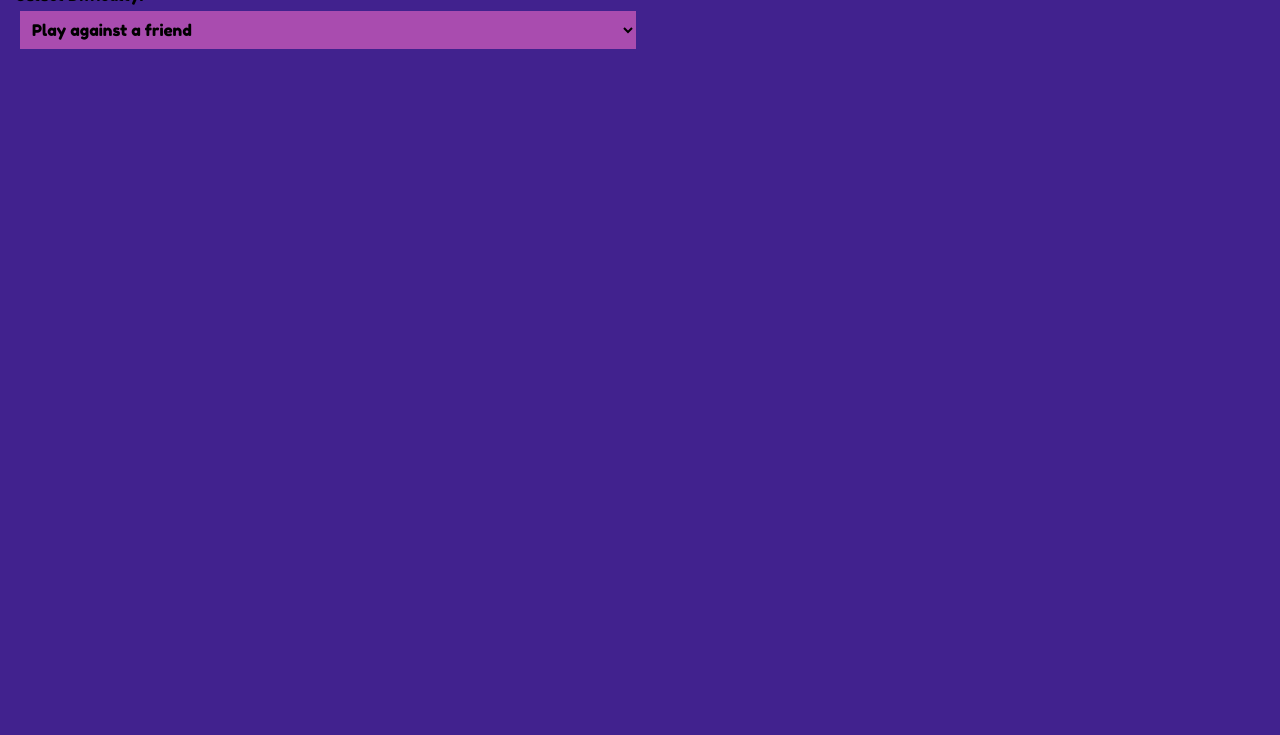
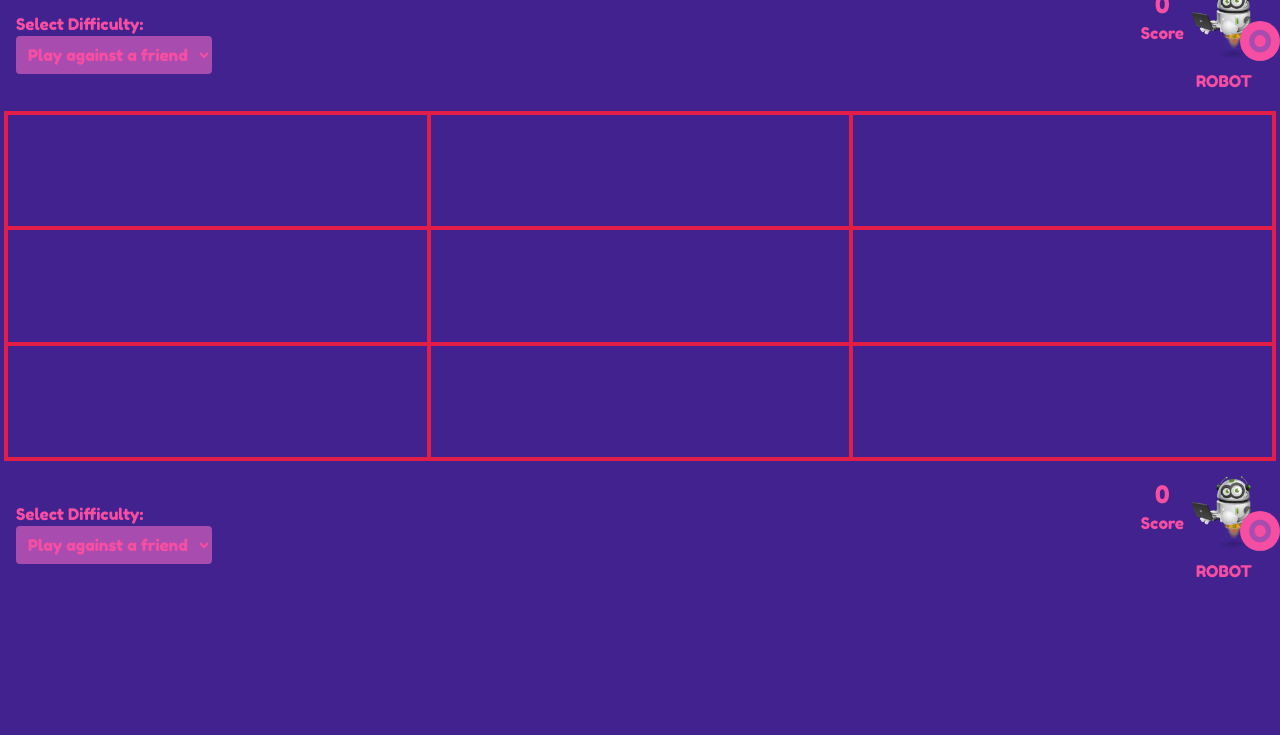
Before and after one commit to lance28-beep/PROJECT-TIC-TAC-TOE, a website built with Vite: page index.html in a window 1280 px wide. Shown: the part 65-800 px from the top of the page. Built offline with nearby package versions, Linux system fonts and the light colour scheme.

Commit message:
design front-end tailwind

```diff
--- a/index.html
+++ b/index.html
@@ -17,17 +17,70 @@
   <div class="flex flex-row justify-center">
    <h1 class="text-4xl font-bold text-[#F54EA2] underline mt-2">tic-tac-toe</h1>
   </div>
-  <div class="flex flex-col w-1/2">
-   <label for="Diffulty">Select Difficulty:</label>
-   <select id="cars" class="bg-[#A94CAF] p-2 m-1">
-    <option value="Easy">Easy</option>
-    <option value="Medium">Medium</option>
-    <option value="Impossible">Impossible</option>
-    <option value="friend" selected>Play against a friend</option>
-   </select>
+  <div class="flex flex-row">
+   <div class="flex flex-col justify-center items-start w-1/2 h-[120px]">
+    <label for="Diffulty" class="text-[#F54EA2]">Select Difficulty:</label>
+    <select id="cars" class="bg-[#A94CAF] text-[#F54EA2] rounded p-2 pt-2">
+     <option value="Easy">Easy</option>
+     <option value="Medium">Medium</option>
+     <option value="Impossible">Impossible</option>
+     <option value="friend" selected>Play against a friend</option>
+    </select>
+   </div>
+   <div class="flex flex-col justify-center items-end h-[100px] w-1/2 border-orange-600">
+    <div class=" relative h-auto w-20 ">
+     <div class="absolute flex justify-center items-center flex-col right-20 top-4">
+      <p class="text-2xl text-[#F54EA2]">0</p>
+      <p class="text-[#F54EA2]">Score</p>
+     </div>
+     <img class="w-full h-auto object-cover" src="img/computer.png" alt="robot">
+     <p class="text-[#F54EA2] flex justify-center items-center w-full uppercase">Robot</p>
+     <div
+      class="w-[40px] h-[40px] text-3xl bg-[#F54EA2] flex justify-center items-center rounded-full text-[#A94CAF] absolute bottom-8 left-14">
+      <p>O</p>
+     </div>
+    </div>
+   </div>
   </div>
  </div>
-
+ <div class="mt-2 grid grid-cols-3 h-[350px] mx-1 border-2 border-rose-600 ">
+  <div class="border-2 border-rose-600"></div>
+  <div class="border-2 border-rose-600"></div>
+  <div class="border-2 border-rose-600"></div>
+  <div class="border-2 border-rose-600"></div>
+  <div class="border-2 border-rose-600"></div>
+  <div class="border-2 border-rose-600"></div>
+  <div class="border-2 border-rose-600"></div>
+  <div class="border-2 border-rose-600"></div>
+  <div class="border-2 border-rose-600"></div>
+ </div>
+ <div class="container px-4 mt-3">
+  <div class="flex flex-row">
+   <div class="flex flex-col justify-center items-start w-1/2 h-[120px]">
+    <label for="Diffulty" class="text-[#F54EA2]">Select Difficulty:</label>
+    <select id="cars" class="bg-[#A94CAF] text-[#F54EA2] rounded p-2 pt-2">
+     <option value="Easy">Easy</option>
+     <option value="Medium">Medium</option>
+     <option value="Impossible">Impossible</option>
+     <option value="friend" selected>Play against a friend</option>
+    </select>
+   </div>
+   <div class="flex flex-col justify-center items-end h-[100px] w-1/2 border-orange-600">
+    <div class=" relative h-auto w-20 ">
+     <div class="absolute flex justify-center items-center flex-col right-20 top-4">
+      <p class="text-2xl text-[#F54EA2]">0</p>
+      <p class="text-[#F54EA2]">Score</p>
+     </div>
+     <img class="w-full h-auto object-cover" src="img/computer.png" alt="robot">
+     <p class="text-[#F54EA2] flex justify-center items-center w-full uppercase">Robot</p>
+     <div
+      class="w-[40px] h-[40px] text-3xl bg-[#F54EA2] flex justify-center items-center rounded-full text-[#A94CAF] absolute bottom-8 left-14">
+      <p>O</p>
+     </div>
+    </div>
+   </div>
+  </div>
+ </div>
 
 </body>
 
```
Also changed, not shown: dist/output.css, img/computer.png (added), img/you.png (added).
